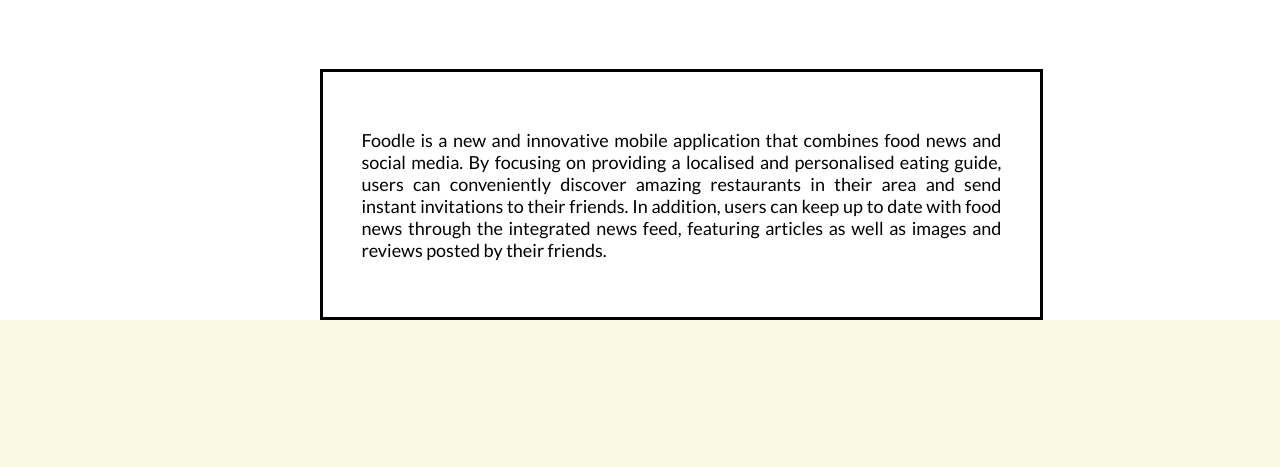
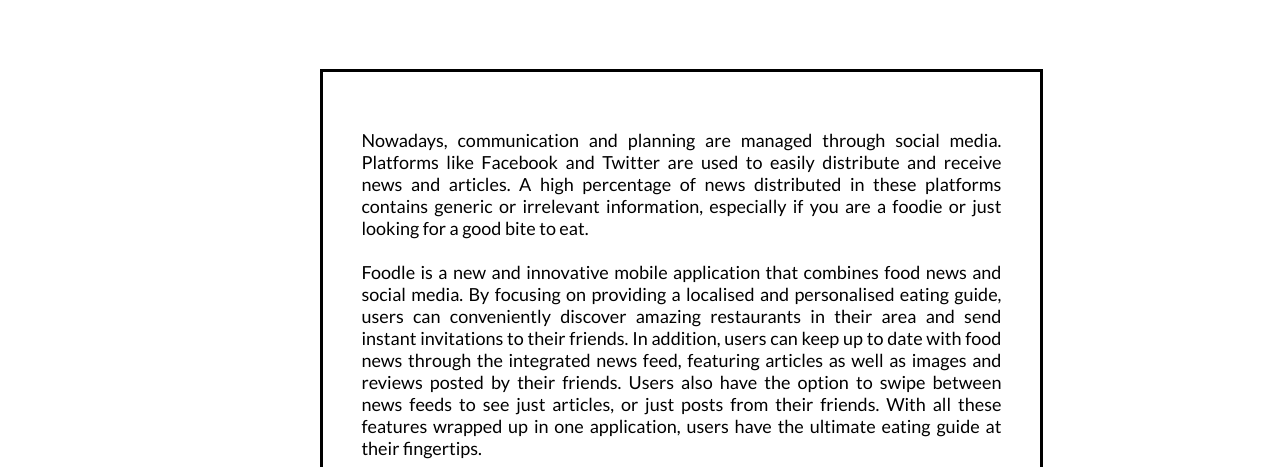
Before and after one commit to deco3500/TeamPizza, a plain HTML site: page docs/index.html in a window 1280 px wide. Shown: the part 840-1307 px from the top of the page. Drawn offline with nearby package versions, Linux system fonts and the light colour scheme.

Commit message:
updated content

```diff
--- a/docs/index.html
+++ b/docs/index.html
@@ -13,7 +13,7 @@
 <script src="https://ajax.googleapis.com/ajax/libs/jqueryui/1.12.0/jquery-ui.min.js"></script>
 <script language="JavaScript" type="text/javascript" src="js/onScroll.js"></script>
 
-<TITLE> Home *Foodle</TITLE>
+<TITLE>Foodle</TITLE>
 
 </head>
 
@@ -45,11 +45,8 @@
 	<section id="introSection">
 	<a name="about"><h2>What is Foodle?</h2></a>
 		<div id="introDiv">
-			<p> Foodle is a new and innovative mobile application that combines food news and social media.
-			By focusing on providing a localised and personalised eating guide, users can conveniently discover
-			amazing restaurants in their area and send instant invitations to their friends. In addition, users can
-			keep up to date with food news through the integrated news feed, featuring articles as well as images
-			and reviews posted by their friends.
+			<p>Nowadays, communication and planning are managed through social media. Platforms like Facebook and Twitter are used to easily distribute and receive news and articles. A high percentage of news distributed in these platforms contains generic or irrelevant information, especially if you are a foodie or just looking for a good bite to eat.<br><br>
+            Foodle is a new and innovative mobile application that combines food news and social media. By focusing on providing a localised and personalised eating guide, users can conveniently discover amazing restaurants in their area and send instant invitations to their friends. In addition, users can keep up to date with food news through the integrated news feed, featuring articles as well as images and reviews posted by their friends. Users also have the option to swipe between news feeds to see just articles, or just posts from their friends. With all these features wrapped up in one application, users have the ultimate eating guide at their fingertips.
 			</p>
 		</div>
 
```
